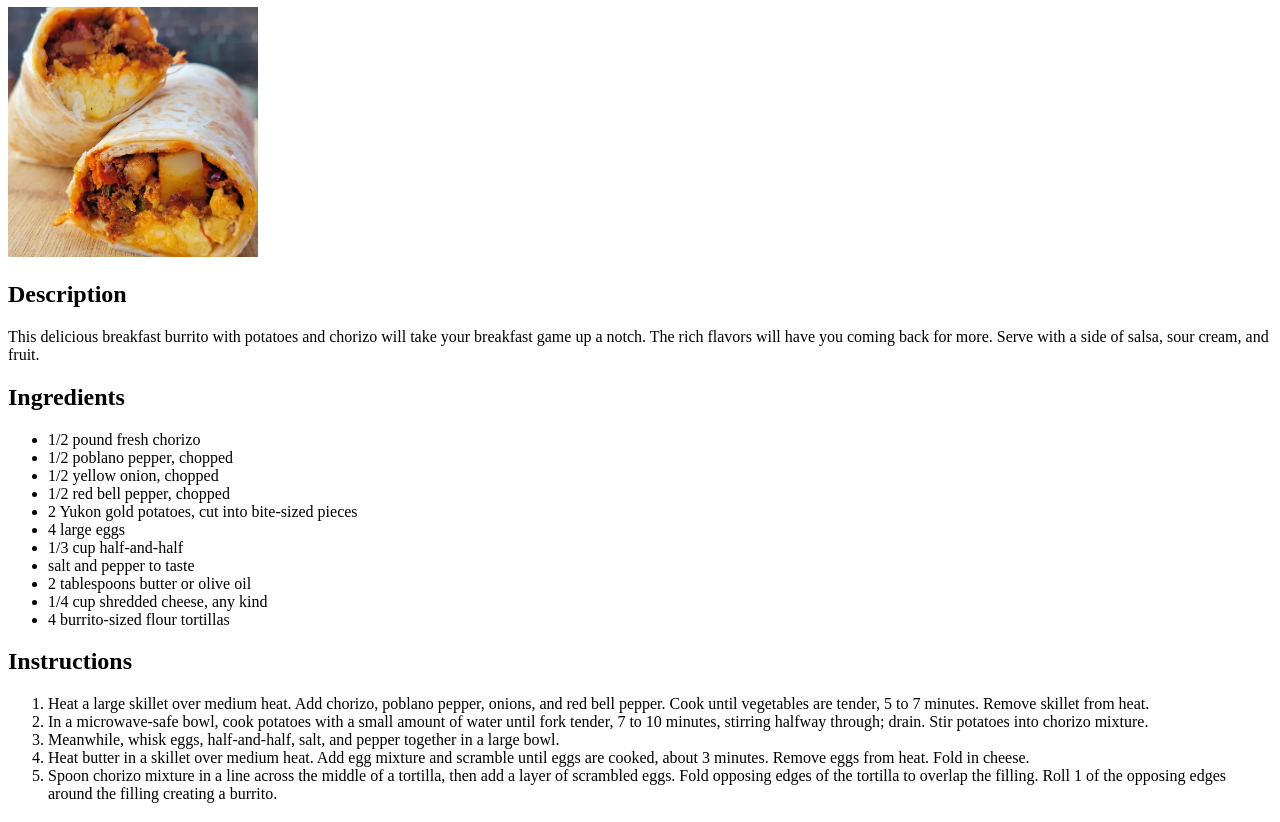
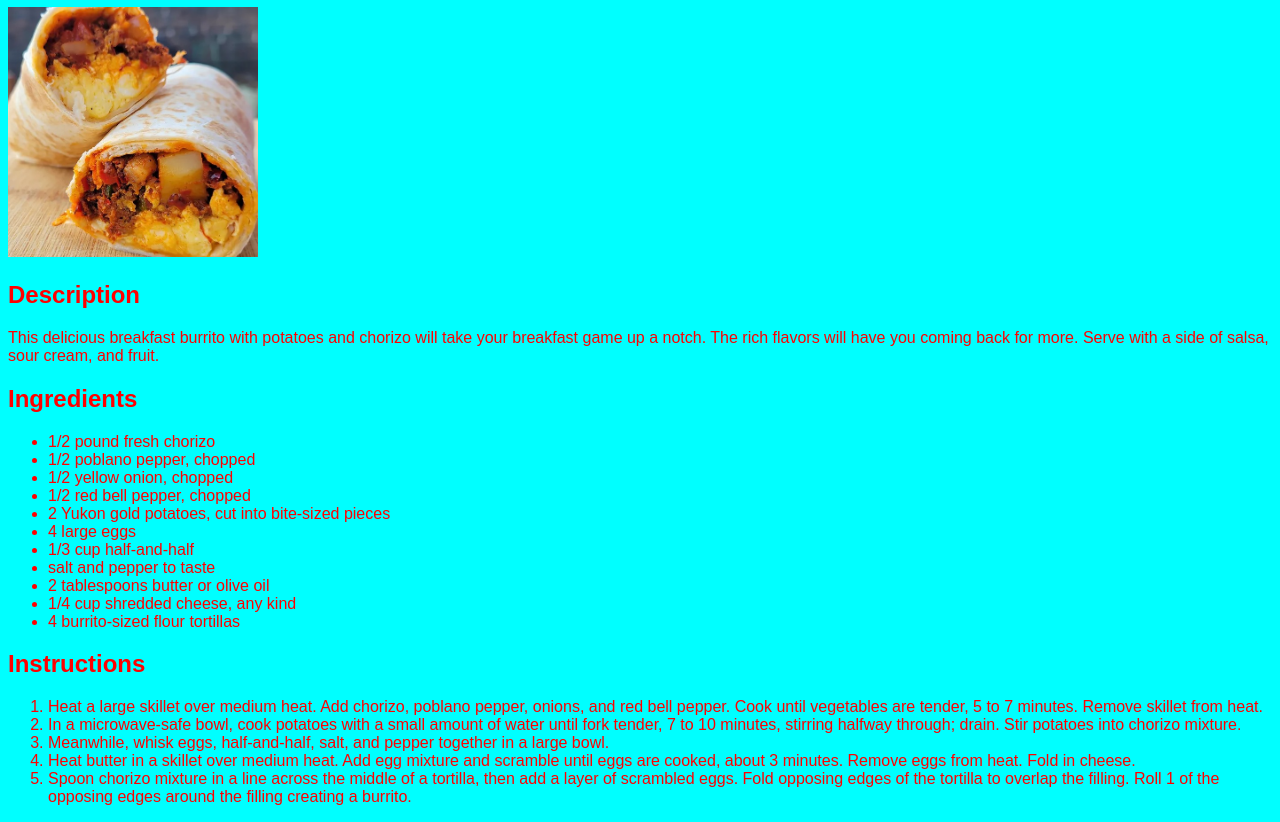
Before and after one commit to neej1979/odin-recipes, a plain HTML site: page recipes/breakfast_burrito.html in a window 1280 px wide. Shown: the part 73-895 px from the top of the page. Drawn offline with Linux system fonts and the light colour scheme.

Commit message:
Added some basic styles

```diff
--- a/recipes/breakfast_burrito.html
+++ b/recipes/breakfast_burrito.html
@@ -4,6 +4,7 @@
     <meta charset="UTF-8">
     <meta name="viewport" content="width=device-width, initial-scale=1.0">
     <title>Breakfast Burrito with Potatoes and Chorizo</title>
+    <link rel="stylesheet" href="../style.css">
 </head>
 <body>
     <h1>Breakfast Burrito with Potatoes and Chorizo</h1>
--- /dev/null
+++ b/style.css
@@ -0,0 +1,5 @@
+html {
+    font-family: Arial, Helvetica, sans-serif;
+    background-color: aqua;
+    color: red;
+}
```
Also changed, not shown: index.html (+1 -0 lines), recipes/french_toast.html (+1 -0 lines), recipes/lasagna.html (+1 -0 lines).
